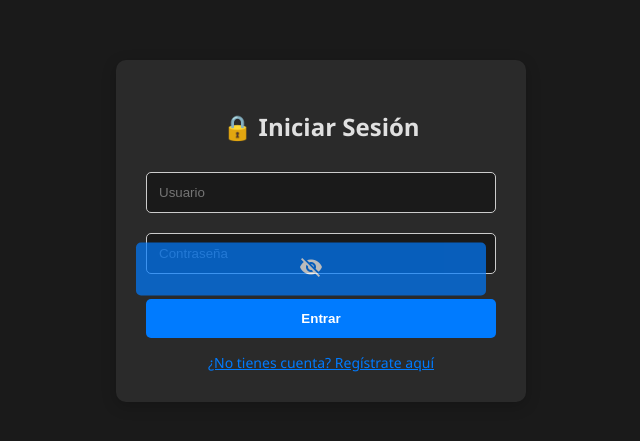
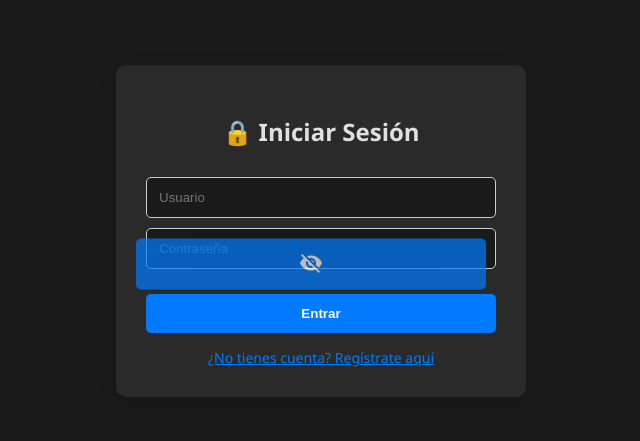
Before and after one commit to leonardo-tavera-anton/libroenlinea, a website: page public/index.html in a window 1280 px wide. Shown: the part 169-610 px from the top of the page, without its empty margins (319-959 px from the left). Drawn offline with Linux system fonts and the light colour scheme; no server answers.

Commit message:
Update index.html

```diff
--- a/public/index.html
+++ b/public/index.html
@@ -93,13 +93,31 @@
         }
         #editor-wrapper { display: none; height: 100vh; }
 
-        /* ESTILOS DE MOSTRAR CONTRASEÑA */
-        .password-container { position: relative; }
-        .password-container input { padding-right: 40px; }
+        /* ESTILOS DE MOSTRAR CONTRASEÑA (CORREGIDOS) */
+        .password-container {
+            position: relative;
+            margin-bottom: 10px; /* Asegura espacio debajo del campo de password */
+        }
+        .password-container input {
+            padding-right: 40px;
+            margin: 0; /* Ajusta el margen si el contenedor ya tiene */
+        }
         .toggle-password {
-            position: absolute; top: 50%; right: 10px; transform: translateY(-50%);
-            cursor: pointer; color: var(--icon-color); border: none; background: none;
-            padding: 0; font-size: 20px; opacity: 0.7;
+            position: absolute;
+            top: 50%;
+            right: 10px;
+            transform: translateY(-50%);
+            cursor: pointer;
+            color: var(--icon-color);
+            /* --- CORRECCIÓN PARA EL TAMAÑO --- */
+            border: none;
+            background: none;
+            padding: 5px; /* Hace el área clickeable más pequeña */
+            font-size: 18px; /* Tamaño del icono */
+            line-height: 1;
+            z-index: 5;
+            /* ---------------------------------- */
+            opacity: 0.7;
         }
 
         /* 5. EDITOR DE TEXTO */
@@ -134,7 +152,7 @@
 
             <form id="register-form" style="display: none;">
                 <h2>📝 Registrar Cuenta</h2>
-                Crea una nueva cuenta para guardar tu libro en la nube.
+                <p style="font-size: 14px; color: var(--text-color); opacity: 0.8; margin-top: -10px; margin-bottom: 10px;">Crea una nueva cuenta para guardar tu libro en la nube.</p>
                 <input type="text" id="register-username" placeholder="Usuario" required>
 
                 <div class="password-container">
```
